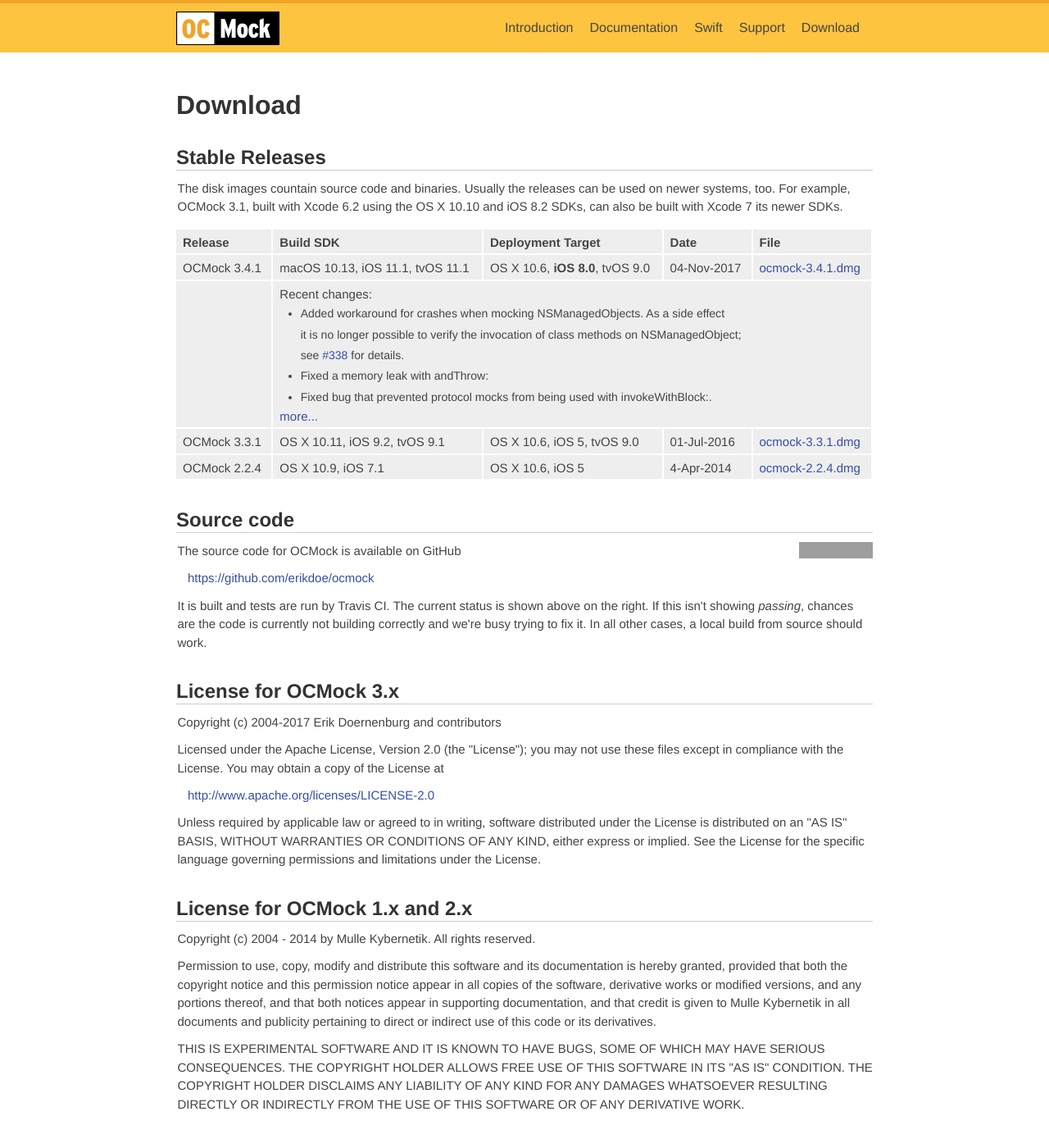
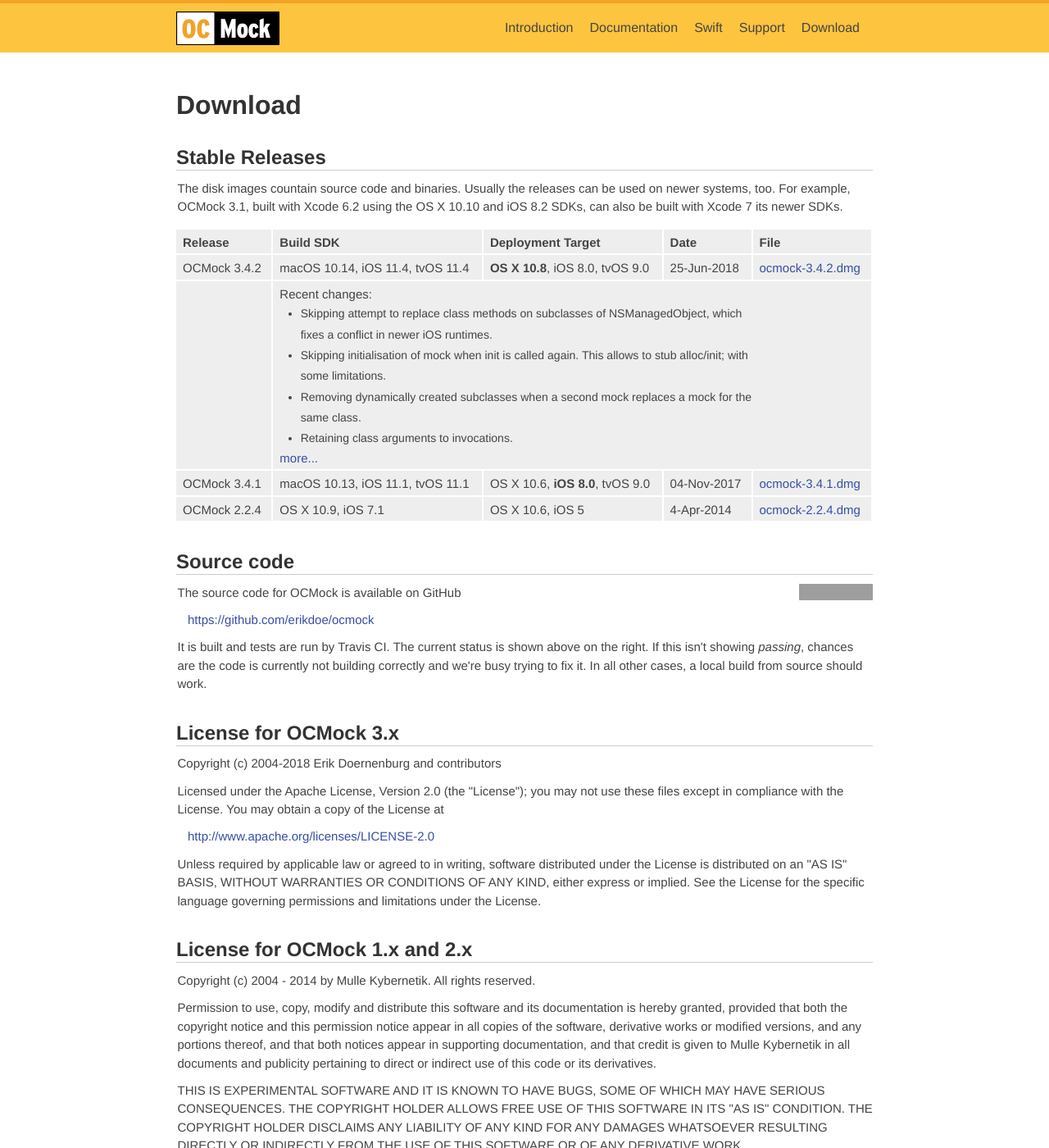
Before and after one commit to erikdoe/ocmock, a Jekyll site: the page built from download.html, in a window 1280 px wide and 1400 px high. Shown: the whole window at 82% size. Built offline with Jekyll 4.4.1, drawn with Linux system fonts in a browser that asks for light colours; comment, search, counter and statistics services are not loaded; some of the changed text lies outside the part shown; grey boxes are pictures that could not be loaded.

```diff
--- a/_layouts/minimal.html
+++ b/_layouts/minimal.html
@@ -127,7 +127,7 @@
 			</nav>
 
       <div id="footercopy" class="group">
-		  	<p class="copyright">Copyright &copy; 2004-2017 by Erik D&ouml;rnenburg
+		  	<p class="copyright">Copyright &copy; 2004-2018 by Erik D&ouml;rnenburg
 	  	</div>
 		</footer>
 
--- a/download.html
+++ b/download.html
@@ -21,32 +21,34 @@ published: true
 		<th>File</th>
 	</tr>
 	<tr>
-		<td>OCMock 3.4.1</td>
-		<td>macOS 10.13, iOS 11.1, tvOS 11.1</td>
-		<td>OS X 10.6, <b>iOS 8.0</b>, tvOS 9.0</td>
-		<td>04-Nov-2017</td>
-		<td><a href="https://github.com/erikdoe/ocmock/releases/download/v3.4.1/ocmock-3.4.1.dmg">ocmock-3.4.1.dmg</a></td>
+		<td>OCMock 3.4.2</td>
+		<td>macOS 10.14, iOS 11.4, tvOS 11.4</td>
+		<td><b>OS X 10.8</b>, iOS 8.0, tvOS 9.0</td>
+		<td>25-Jun-2018</td>
+		<td><a href="https://github.com/erikdoe/ocmock/releases/download/v3.4.2/ocmock-3.4.2.dmg">ocmock-3.4.2.dmg</a></td>
 	</tr>
 	<tr>
 		<td></td>
 		<td colspan="4">
 			Recent changes:
 			<ul>
-				<li>Added workaround for crashes when mocking NSManagedObjects. As a side effect<br>
-					it is no longer possible to verify the invocation of class methods on NSManagedObject;<br>
-					see <a href="https://github.com/erikdoe/ocmock/issues/339">#338</a> for details.
-				<li>Fixed a memory leak with andThrow:
-				<li>Fixed bug that prevented protocol mocks from being used with invokeWithBlock:.
+				<li>Skipping attempt to replace class methods on subclasses of NSManagedObject, which <br>
+					fixes a conflict in newer iOS runtimes.
+				<li>Skipping initialisation of mock when init is called again. This allows to
+					stub alloc/init; with<br> some limitations.
+				<li>Removing dynamically created subclasses when a second mock replaces a mock
+					for the<br> same class.
+				<li>Retaining class arguments to invocations.
 			</ul>
 			<a href="https://github.com/erikdoe/ocmock/blob/master/Source/Changes.txt">more...</a>
 		</td>
 	</tr>
 	<tr>
-		<td>OCMock 3.3.1</td>
-		<td>OS X 10.11, iOS 9.2, tvOS 9.1</td>
-		<td>OS X 10.6, iOS 5, tvOS 9.0</td>
-		<td>01-Jul-2016</td>
-		<td><a href="https://github.com/erikdoe/ocmock/releases/download/v3.3.1/ocmock-3.3.1.dmg">ocmock-3.3.1.dmg</a></td>
+		<td>OCMock 3.4.1</td>
+		<td>macOS 10.13, iOS 11.1, tvOS 11.1</td>
+		<td>OS X 10.6, <b>iOS 8.0</b>, tvOS 9.0</td>
+		<td>04-Nov-2017</td>
+		<td><a href="https://github.com/erikdoe/ocmock/releases/download/v3.4.1/ocmock-3.4.1.dmg">ocmock-3.4.1.dmg</a></td>
 	</tr>
 	<tr>
 		<td>OCMock 2.2.4</td>
@@ -70,7 +72,7 @@ published: true
 
 <h2>License for OCMock 3.x</h2>
 
-<p>Copyright (c) 2004-2017 Erik Doernenburg and contributors
+<p>Copyright (c) 2004-2018 Erik Doernenburg and contributors
 
 <p>Licensed under the Apache License, Version 2.0 (the "License"); you may
   not use these files except in compliance with the License. You may obtain
```
